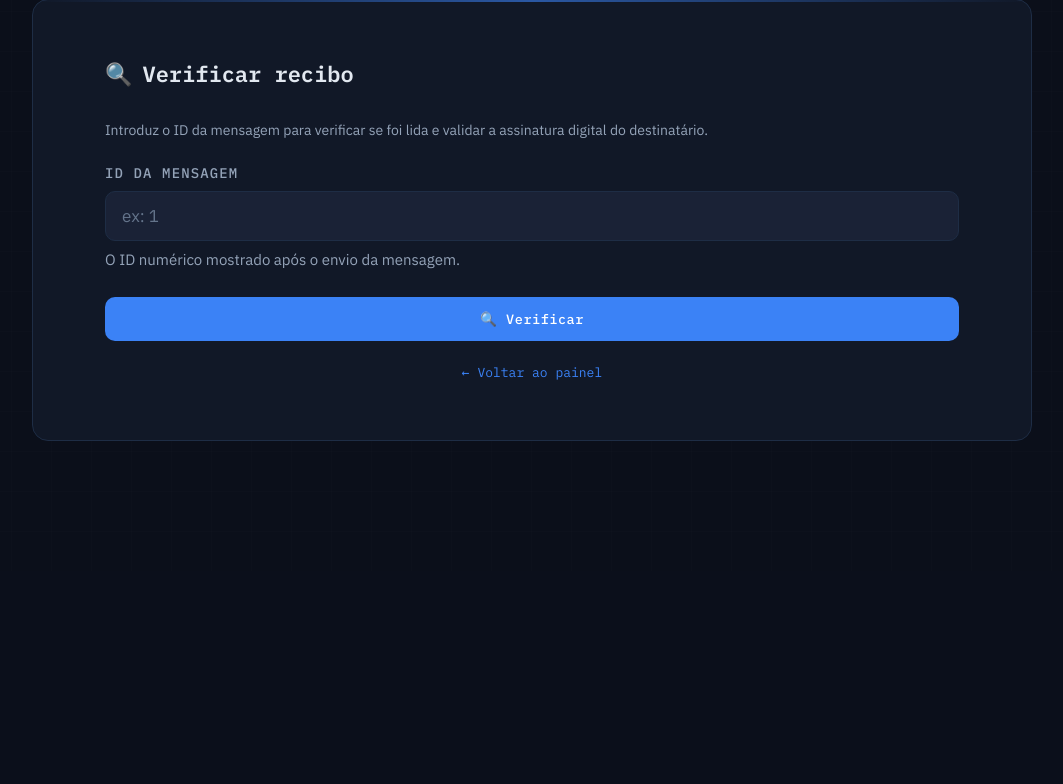
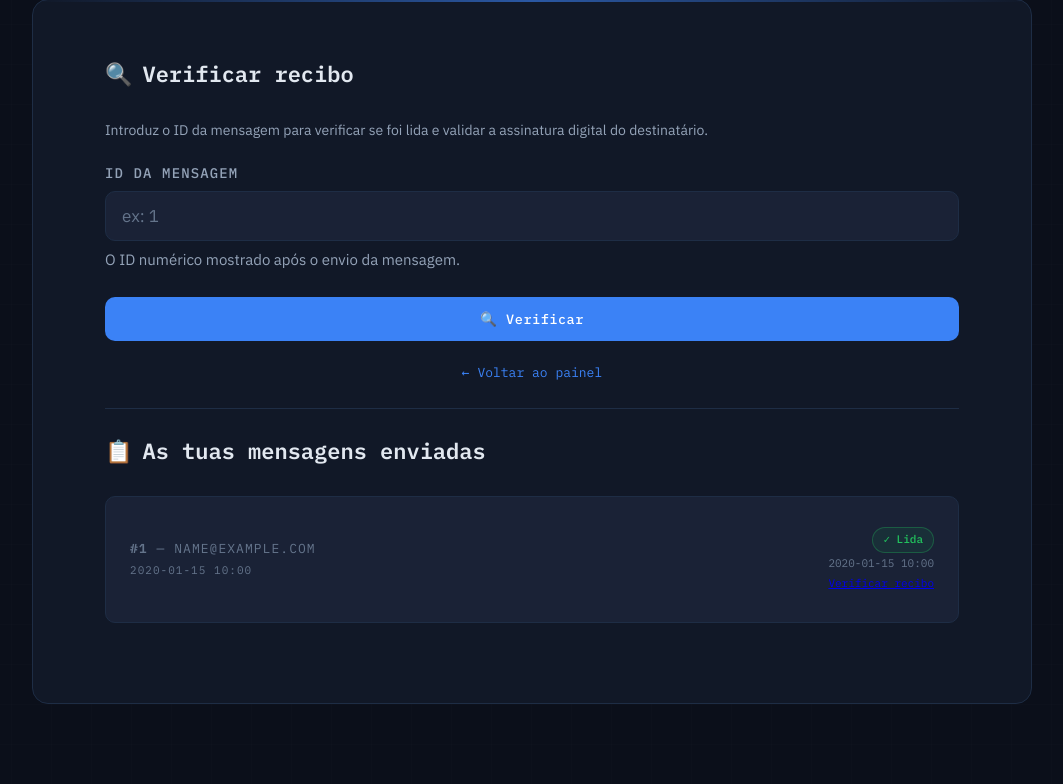
Before and after one commit to AndrePutoi/Grupo-G-ok-eu-confesso, a Flask app: page /receive/verify in a window 1280 px wide. Shown: the part 229-1013 px from the top of the page, without its empty margins (108-1171 px from the left). Before the commit the page ends 670 px from the top, so only its background shows below. Run offline with Flask 3, Linux system fonts and the light colour scheme; a user stored in the database is signed in; tables that the repository leaves empty hold one stand-in row (values such as "Sample post").

Commit message:
Adição de um dashboard das mensagens do emissor que dizem se foram lidas ou não, no /verify

```diff
--- a/app/routes/auth.py
+++ b/app/routes/auth.py
@@ -1,5 +1,5 @@
 from flask import Blueprint, render_template, redirect, url_for, request, flash
-from flask_login import login_user, logout_user, login_required
+from flask_login import login_user, logout_user, login_required, current_user
 from app import db
 from app.models.models import User
 from app.crypto.rsa_keys import generate_rsa_keypair, encrypt_private_key
--- a/app/routes/receiver.py
+++ b/app/routes/receiver.py
@@ -153,30 +153,44 @@ def receive_message():
 @receiver_bp.route('/verify', methods=['GET', 'POST'])
 @login_required
 def verify_receipt():
-    """Apenas o emissor da mensagem pode verificar o recibo — requer sessão ativa."""
+    """Apenas o emissor da mensagem pode verificar o recibo — requer sessão ativa.
+    Lista todas as mensagens enviadas pelo utilizador com o estado do recibo."""
     result = None
+
+    # Aceita message_id via URL (GET) ou formulário (POST)
+    prefilled_id = request.args.get('message_id', '')
+
+    # Lista de mensagens enviadas pelo utilizador com estado do recibo
+    sent_messages = Message.query.filter_by(sender_id=current_user.id).order_by(Message.created_at.desc()).all()
+    receipts_map = {r.message_id: r for r in Receipt.query.filter(Receipt.message_id.in_([m.id for m in sent_messages])).all()}
 
     if request.method == 'POST':
         message_id = request.form.get('message_id', '').strip()
 
+        def render_verify(**kwargs):
+            return render_template('receiver/verify.html', result=result,
+                                   prefilled_id=prefilled_id,
+                                   sent_messages=sent_messages,
+                                   receipts_map=receipts_map, **kwargs)
+
         if not message_id:
             flash('Preenche o ID da mensagem.', 'error')
-            return render_template('receiver/verify.html', result=result)
+            return render_verify()
 
         message = Message.query.get(message_id)
         if not message:
             flash('Mensagem não encontrada.', 'error')
-            return render_template('receiver/verify.html', result=result)
+            return render_verify()
 
         # Verifica que o utilizador logado é o emissor da mensagem
         if message.sender_id != current_user.id:
             flash('Não tens permissão para verificar esta mensagem.', 'error')
-            return render_template('receiver/verify.html', result=result)
+            return render_verify()
 
         receipt = Receipt.query.filter_by(message_id=message_id).first()
         if not receipt:
             flash('Nenhum recibo encontrado — a mensagem ainda não foi lida.', 'error')
-            return render_template('receiver/verify.html', result=result)
+            return render_verify()
 
         confirmed_at = receipt.confirmed_at.strftime('%Y-%m-%dT%H:%M:%SZ')
         receipt_text = (
@@ -203,4 +217,5 @@ def verify_receipt():
         else:
             flash('Assinatura inválida!', 'error')
 
-    return render_template('receiver/verify.html', result=result)
+    return render_template('receiver/verify.html', result=result, prefilled_id=prefilled_id,
+                           sent_messages=sent_messages, receipts_map=receipts_map)
--- a/app/templates/receiver/verify.html
+++ b/app/templates/receiver/verify.html
@@ -90,6 +90,7 @@
               pattern="[0-9]+"
               inputmode="numeric"
               autocomplete="off"
+              value="{{ prefilled_id }}"
               required
             >
             <p class="hint">O ID numérico mostrado após o envio da mensagem.</p>
@@ -101,11 +102,36 @@
         </form>
 
         <div class="nav-footer">
-          <a href="{{ url_for('auth.dashboard') }}">
-            ← Voltar ao painel
-          </a>
+          <a href="{{ url_for('auth.dashboard') }}">← Voltar ao painel</a>
         </div>
       {% endif %}
+
+      {% if sent_messages %}
+      <div class="divider"></div>
+      <p class="card-title" style="margin-top:0;"><span class="icon">📋</span> As tuas mensagens enviadas</p>
+      <div class="receipt-box">
+        {% for msg in sent_messages %}
+          {% set receipt = receipts_map.get(msg.id) %}
+          <div class="receipt-row" style="align-items:center; padding:6px 0; font-size:13px;">
+            <span class="label" style="font-size:13px;">
+              <strong>#{{ msg.id }}</strong> — {{ msg.recipient_email }}<br>
+              <span style="color:var(--text-muted); font-size:11px;">{{ msg.created_at.strftime('%Y-%m-%d %H:%M') }}</span>
+            </span>
+            <span class="value" style="text-align:right; font-size:12px;">
+              {% if receipt %}
+                <span class="badge badge-valid" style="font-size:11px;">✓ Lida</span><br>
+                <span style="color:var(--text-muted); font-size:11px;">{{ receipt.confirmed_at.strftime('%Y-%m-%d %H:%M') }}</span><br>
+                <a href="{{ url_for('receiver.verify_receipt', message_id=msg.id) }}" style="font-size:11px;">Verificar recibo</a>
+              {% else %}
+                <span class="badge badge-pending" style="font-size:11px;">⏳ Não lida</span>
+              {% endif %}
+            </span>
+          </div>
+          {% if not loop.last %}<div class="divider" style="margin:0;"></div>{% endif %}
+        {% endfor %}
+      </div>
+      {% endif %}
+
     </div>
 
   </div>
```
